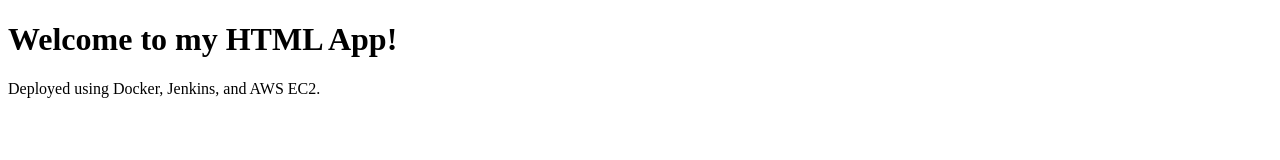
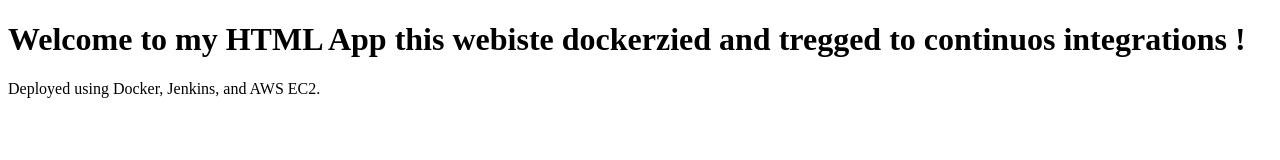
Before and after one commit to akulasathish/jenkinscicd, a plain HTML site: page index.html in a window 1280 px wide. Drawn offline with Linux system fonts and the light colour scheme.

Commit message:
Update index.htmlcicd

```diff
--- a/index.html
+++ b/index.html
@@ -6,7 +6,7 @@
     <title>My Simple HTML App</title>
 </head>
 <body>
-    <h1>Welcome to my HTML App!</h1>
+    <h1>Welcome to my HTML App this webiste dockerzied and tregged to continuos integrations !</h1>
     <p>Deployed using Docker, Jenkins, and AWS EC2.</p>
 </body>
 </html>
```
